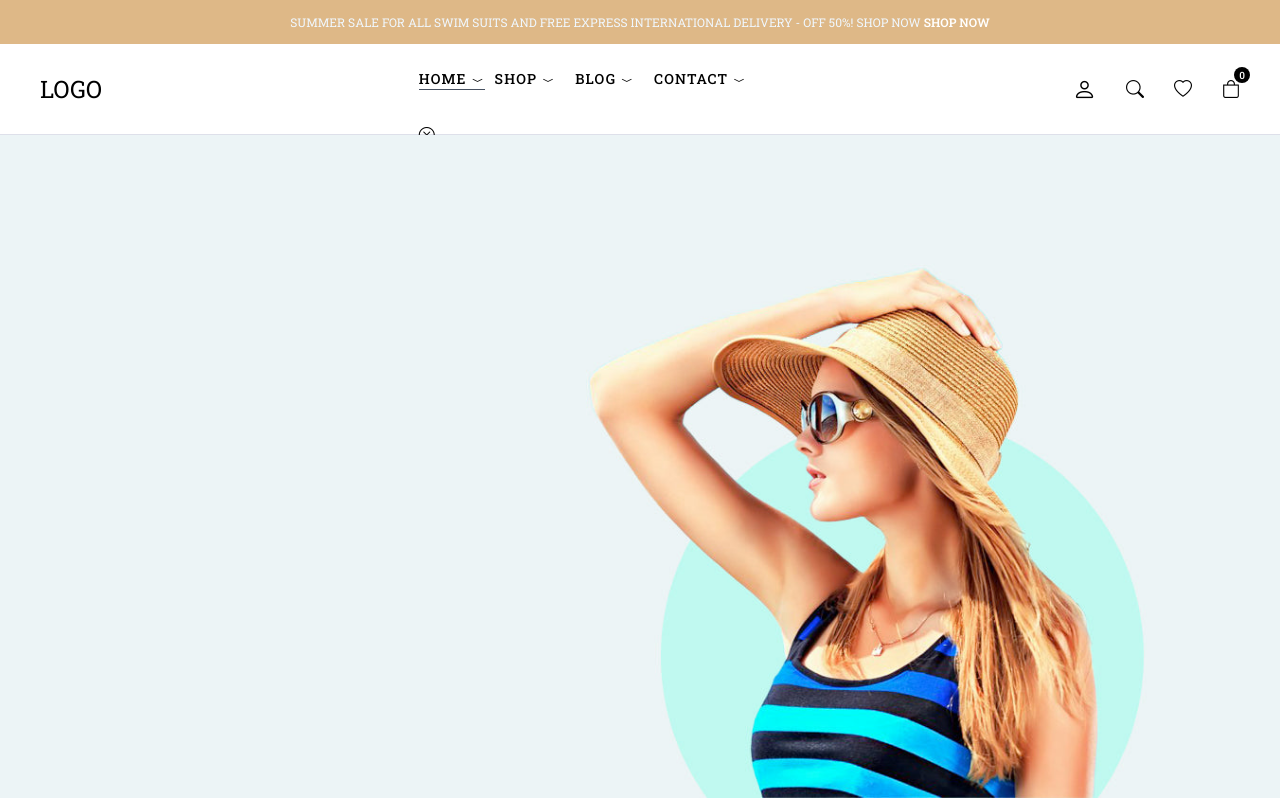
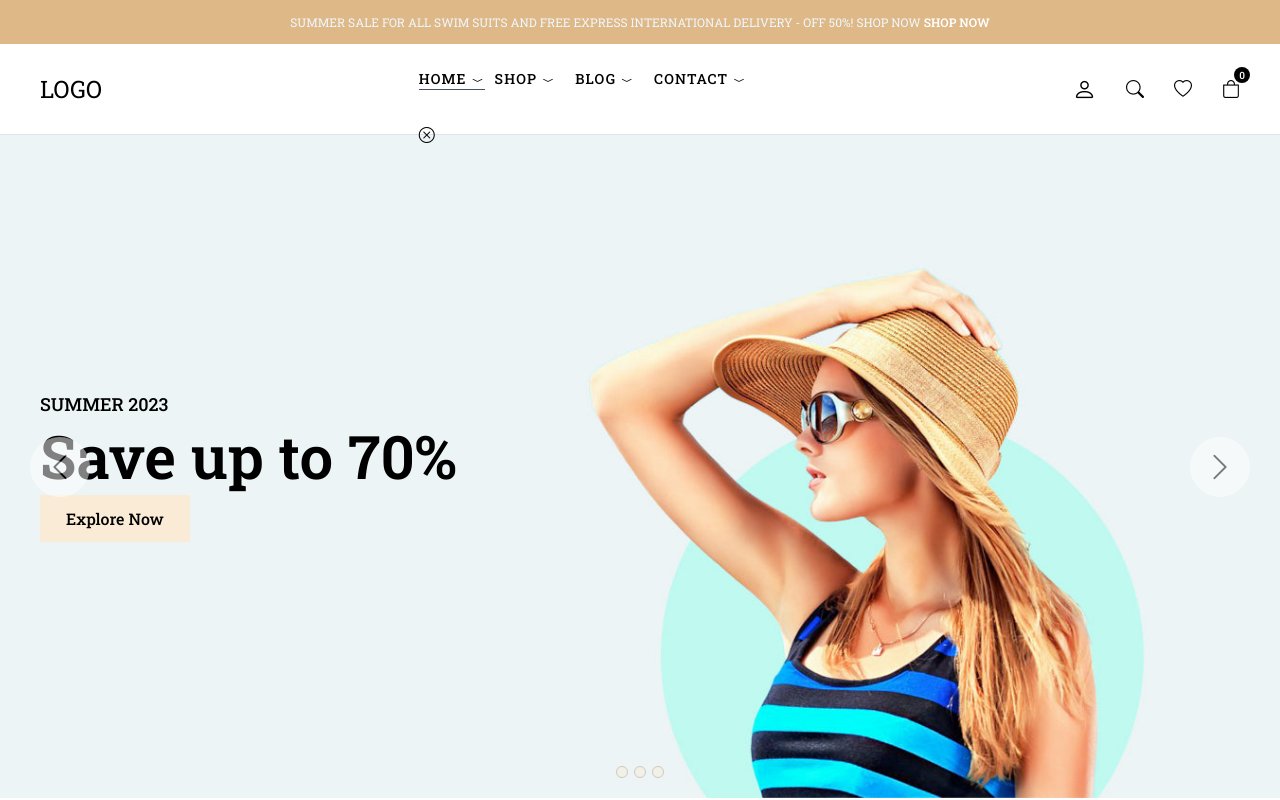
Before and after one commit to Semnuraa/e-commerce, a plain HTML site: page index.html in a window 1280 px wide. Shown: the top 800 px of the page. Drawn offline with nearby package versions, Linux system fonts and the light colour scheme.

Commit message:
slider buttons

```diff
--- a/css/components/slider.css
+++ b/css/components/slider.css
@@ -1,13 +1,87 @@
-.slider-item{
+.slider {
+  position: relative;
+}
+
+.slider-item {
   position: relative;
   height: calc(100vh - 137px);
+  display: flex;
+  align-items: center;
 }
 
-.slider-item .slider-image img{
+.slider-item .slider-image img {
   position: absolute;
   top: 0;
   left: 0;
   height: 100%;
   object-fit: cover;
   object-position: 60%;
+  z-index: -1;
 }
+
+.slider-item .slider-title {
+  font-size: 18px;
+  font-weight: 500;
+}
+.slider-item .slider-heading {
+  font-size: 60px;
+  font-weight: 600;
+}
+.slider .slider-buttons {
+  position: absolute;
+  top: 0;
+  left: 0;
+  width: 100%;
+  height: 100%;
+  display: flex;
+  align-items: center;
+  justify-content: space-between;
+  padding: 0 30px;
+}
+.slider-buttons button {
+  width: 60px;
+  height: 60px;
+  border-radius: 100%;
+  border: 1px solid white;
+  background-color: white;
+  opacity: 0.5;
+  transition: 0.2s ease all;
+}
+.slider-buttons button:hover {
+  background-color: antiquewhite;
+  opacity: 1;
+  color: white;
+  border-color: antiquewhite;
+}
+
+.slider-buttons button i {
+  font-size: 30px;
+}
+.slider .slider-dots {
+  position: absolute;
+  bottom: 20px;
+  width: 100%;
+  display: flex;
+  align-items: center;
+  justify-content: center;
+  column-gap: 6px;
+}
+
+.slider .slider-dots .slider-dot {
+  border: none;
+  display: flex;
+  opacity: 0.4;
+  transition: 0.2s ease opacity;
+}
+.slider .slider-dots .slider-dot:hover {
+  opacity: 1;
+}
+
+.slider .slider-dots .slider-dot span {
+  display: inline-block;
+  width: 12px;
+  height: 12px;
+  background-color: antiquewhite;
+  border: 1px solid rgb(172, 139, 97);
+  border-radius: 100%;
+}
--- a/index.html
+++ b/index.html
@@ -266,16 +266,17 @@
         <img src="img/slider/slider1.jpg" class="img-fluid" alt="">
       </div>
       <div class="container">
-        <p class="slider-title">SUMMER 2022</p>
-        <h2>Save up to 70%</h2>
+        <p class="slider-title">SUMMER 2023</p>
+        <h2 class="slider-heading">Save up to 70%</h2>
         <a href="#" class="btn btn-lg btn-primary">Explore Now</a>
+      </div>
     </div>
     <div class="slider-buttons">
       <button>
-          <i class="bi bi-checron-left"></i>
+        <i class="bi bi-chevron-left"></i>
       </button>
       <button>
-          <i class="bi bi-checron-right"></i>
+        <i class="bi bi-chevron-right"></i>
       </button>
     </div>
     <div class="slider-dots">
@@ -290,7 +291,6 @@
       </button>
     </div>
   </div>
-  </div>
 </section>
 <!--! slider end   -->
 </body>
```
Lines whose indentation alone changed are shown as unchanged.
